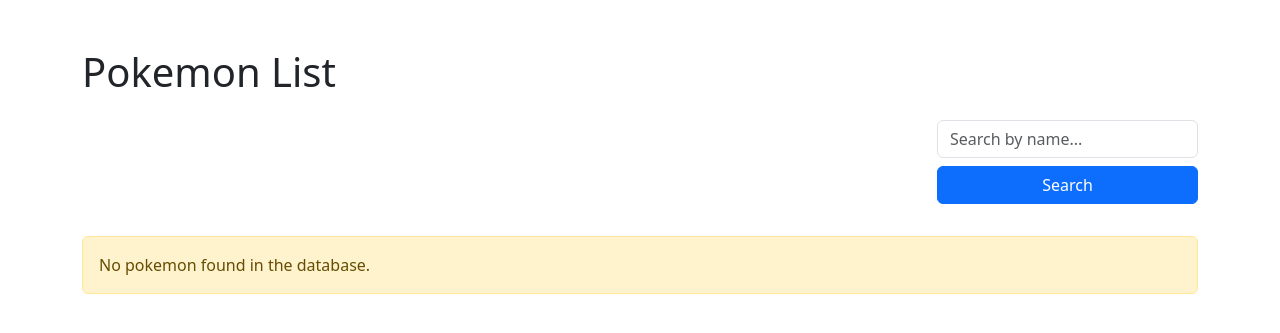
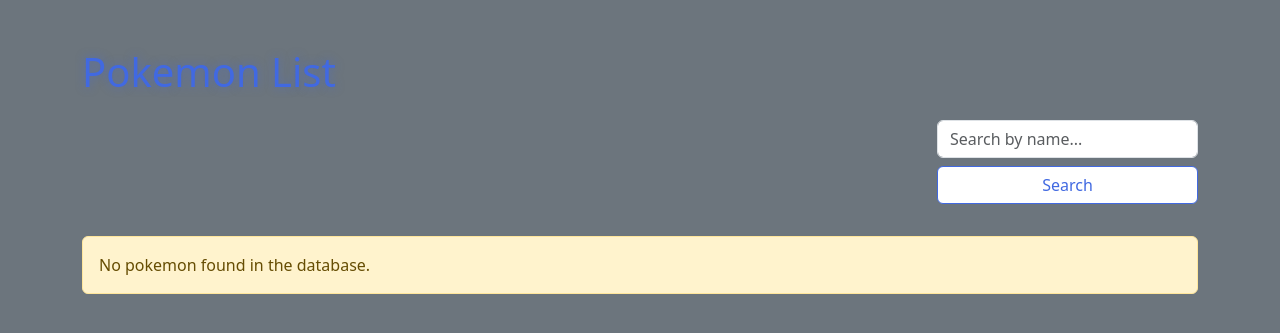
Before and after one commit to bayouahill/assignment-3, a Node server app: template views/displayPokemon.ejs in a window 1280 px wide. Shown: the top 333 px of the page. Run offline with Node 20, Linux system fonts and the light colour scheme; the template is opened without the code that fills it, so the values that code supplies are empty.

Commit message:
Add custom styling with royal blue theme
- Medium gray background (#6c757d)
- Royal blue title with subtle glow effect
- Royal blue table headers with white text
- Alternating table rows (light blue and white)
- White search button with blue text and border
- Simple, clean design

```diff
--- a/views/displayPokemon.ejs
+++ b/views/displayPokemon.ejs
@@ -7,6 +7,34 @@
         <meta name="viewport" content="width=device-width, initial-scale=1.0">
         <title>Pokemon List</title>
         <link href="https://cdn.jsdelivr.net/npm/bootstrap@5.3.3/dist/css/bootstrap.min.css" rel="stylesheet">
+        <style>
+            body {
+                background-color: #6c757d;
+            }
+            h1 {
+                color: #4169e1;
+                text-shadow: 0 0 10px rgba(65, 105, 225, 0.5);
+            }
+            .table thead th {
+                background-color: #4169e1;
+                color: white;
+            }
+            .table tbody tr:nth-child(odd) {
+                background-color: #e3f2fd;
+            }
+            .table tbody tr:nth-child(even) {
+                background-color: #ffffff;
+            }
+            .btn-primary {
+                background-color: white;
+                color: #4169e1;
+                border: 1px solid #4169e1;
+            }
+            .btn-primary:hover {
+                background-color: #f0f0f0;
+                color: #4169e1;
+            }
+        </style>
     </head>
     <body>
         <div class="container mt-5">
```
